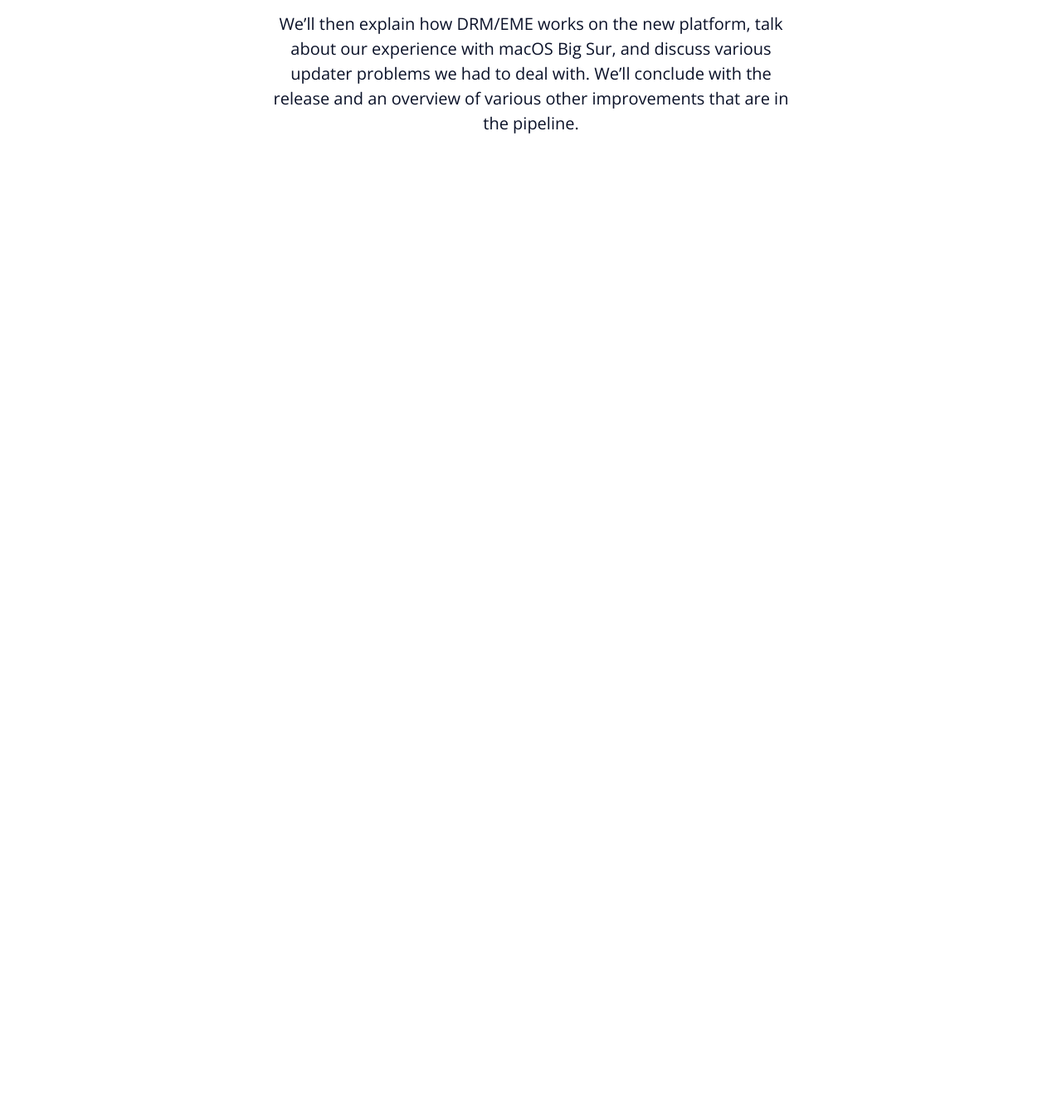
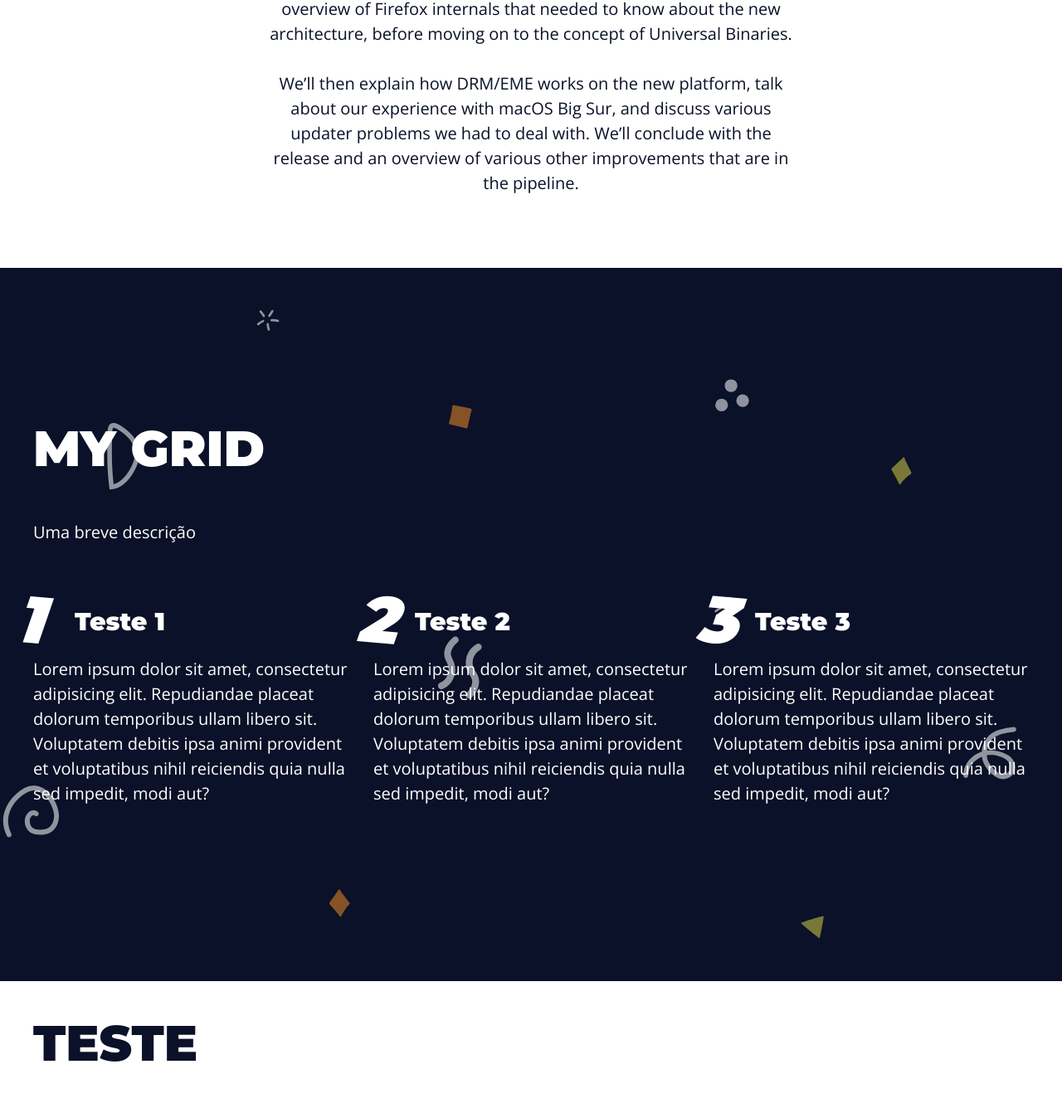
Before and after one commit to Arthyxx/LandingPage-CoursePython, a plain HTML site: page index.html in a window 1280 px wide. Shown: the part 1462-2798 px from the top of the page at 83% size. Before the commit the page ends 1785 px from the top, so only its background shows below. Drawn offline with nearby package versions, Linux system fonts and the light colour scheme.

Commit message:
add - First Grid/fix - Nav

```diff
--- a/assets/css/style.css
+++ b/assets/css/style.css
@@ -27,3 +27,43 @@
     height: 100vh;
     text-align: center;
 }
+
+.grid-one-content {
+    display: flex;
+    flex-flow: column wrap;
+    justify-content: center;
+    height: 100vh;
+}
+
+.grid-main-heading h2 {
+    margin-bottom: 1rem;
+}
+
+.grid-description {
+    padding-bottom: 4rem;
+}
+
+.grid {
+    display: grid;
+    grid-template-columns: repeat(3, 1fr);
+    gap: var(--gap);
+    counter-reset: grid-counter;
+}
+
+.grid h3 {
+    font-size: 3rem;
+    position: relative;
+    padding-left: 5rem;
+    padding-bottom: 2rem;
+}
+
+.grid h3::before {
+    counter-increment: grid-counter;
+    content: counter(grid-counter);
+    position: absolute;
+    font-size: 8rem;
+    font-style: italic;
+    top: -4rem;
+    left: -2rem;
+    transform: rotate(5deg);
+}
--- a/index.html
+++ b/index.html
@@ -18,16 +18,15 @@
     <div class="menu white-bg">
     <section class="main-content menu-content">
         <h1>
-            <a href="#">
+            <a href="#home">
             LOGO
             </a>
         </h1>
         <nav>
             <ul>
                 <li><a href="#intro">intro</a></li>
-                <li><a href="#top3">top 3</a></li>
-                <li><a href="#">galley</a></li>
-                <li><a href="#">work</a></li>
+                <li><a href="#grid-one">grid-one</a></li>
+                <li><a href="#gallery">gallery</a></li>
                 <li><a href="#">contact</a></li>
             </ul>
         </nav>
@@ -36,7 +35,7 @@
 
     <div class="menu-spacing"></div>
 
-    <section id="intro" class="main-bg section">
+    <section id="home" class="main-bg section">
         <div class="main-content intro-content">
             <div class="intro-text-content">
                 <h2>January brings us Firefox 85</h2>
@@ -50,9 +49,9 @@
         </div>
     </section>
 
-    <section id="top3" class="white-bg section">
+    <section id="intro" class="white-bg section">
         <div class="main-content top3-content">
-            <h2>top 3 jobs</h2>
+            <h2>News Coverage and some susprises</h2>
             <p>The release of Apple Silicon-based Macs at the end of last year generated a flurry of news coverage and some
                 surprises at the machine’s performance. This post details some background information on the experience of
                 porting Firefox to run natively on these CPUs.</p>
@@ -63,5 +62,33 @@
                 other improvements that are in the pipeline.</p>
         </div>
     </section>
+
+    <section id="grid-one" class="grid-one main-bg section">
+        <div class="main-content grid-one-content">
+            <h2 class="grid-main-heading">My grid</h2>
+            <p class="grid-description">Uma breve descrição</p>
+
+            <div class="grid">
+                <article>
+                    <h3>Teste 1</h3>
+                    <p>Lorem ipsum dolor sit amet, consectetur adipisicing elit. Repudiandae placeat dolorum temporibus ullam libero sit. Voluptatem debitis ipsa animi provident et voluptatibus nihil reiciendis quia nulla sed impedit, modi aut?</p>
+                </article>
+                <article>
+                    <h3>Teste 2</h3>
+                    <p>Lorem ipsum dolor sit amet, consectetur adipisicing elit. Repudiandae placeat dolorum temporibus ullam libero sit. Voluptatem debitis ipsa animi provident et voluptatibus nihil reiciendis quia nulla sed impedit, modi aut?</p>
+                </article>
+                <article>
+                    <h3>Teste 3</h3>
+                    <p>Lorem ipsum dolor sit amet, consectetur adipisicing elit. Repudiandae placeat dolorum temporibus ullam libero sit. Voluptatem debitis ipsa animi provident et voluptatibus nihil reiciendis quia nulla sed impedit, modi aut?</p>
+                </article>
+            </div>
+        </div>
+    </section>
+
+    <section id="gallery" class="section white-bg">
+        <div class="main-content">
+            <h1>Teste</h1>
+        </div>
+    </section>
 </body>
 </html>
```
